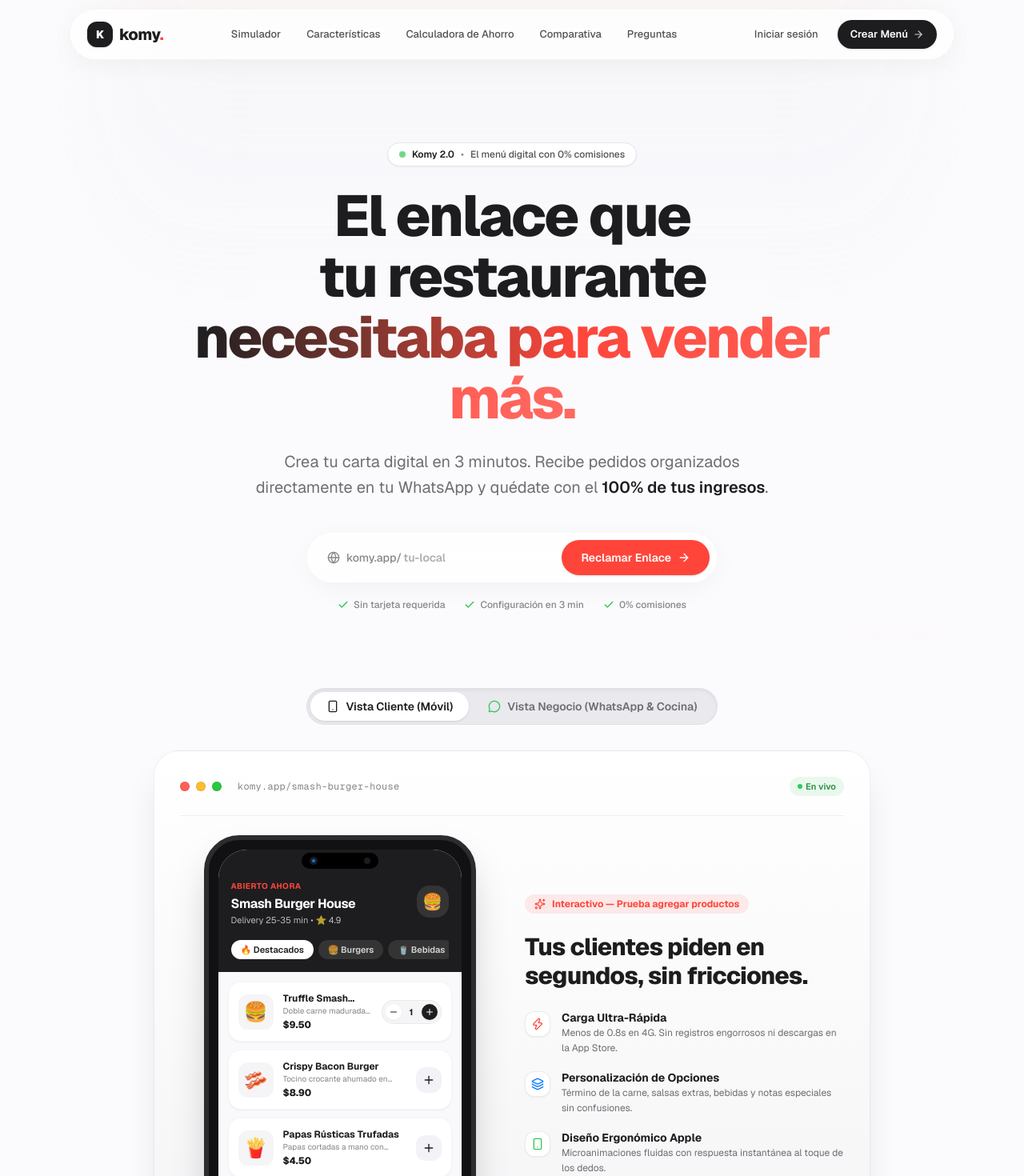
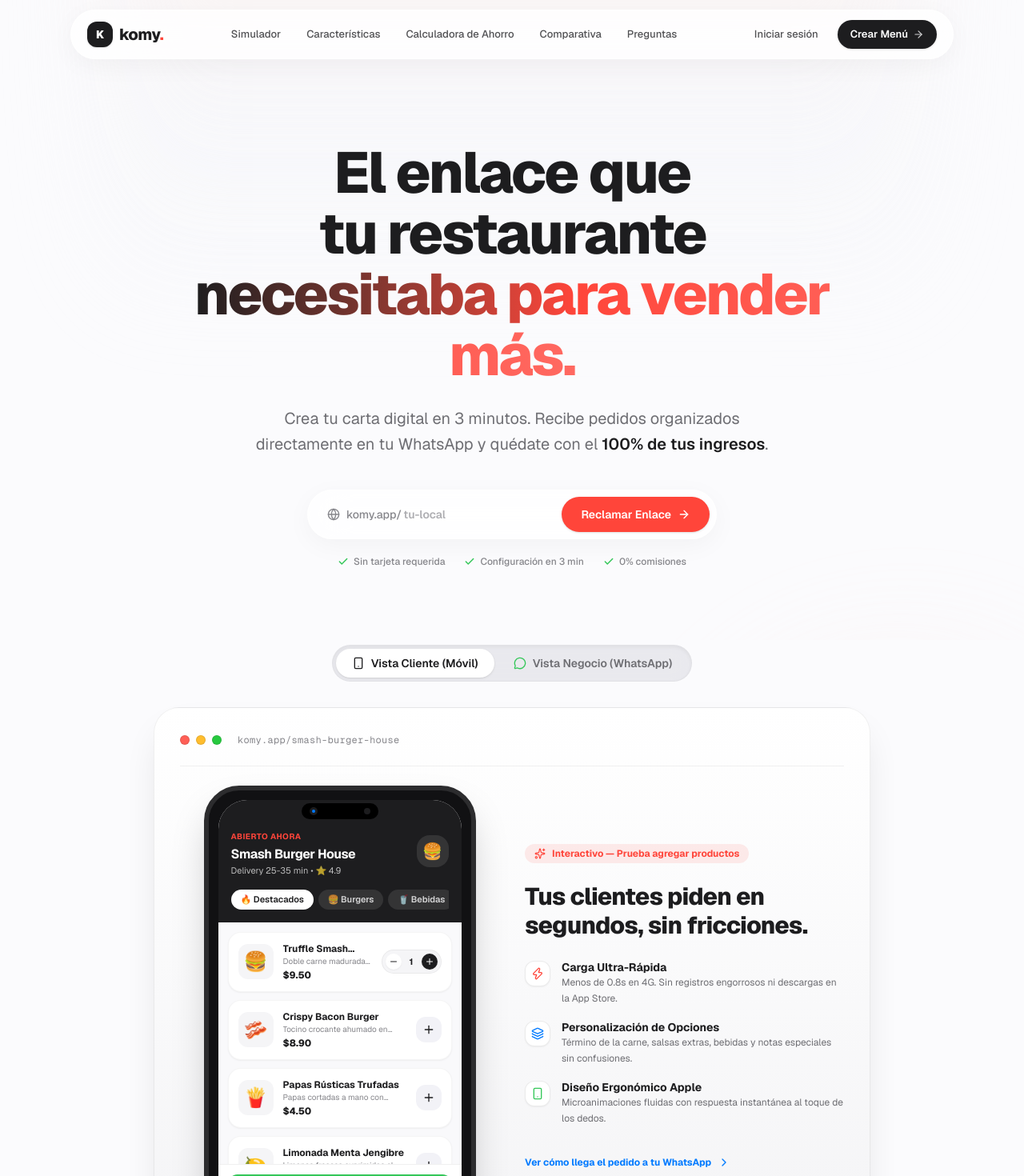
Before and after one commit to VictorEscalona10/menu-negocios, a Next.js app: page / in a window 1280 px wide. Shown: the top 1470 px of the page at 80% size. Built offline with nearby package versions, Linux system fonts and the light colour scheme.

Commit message:
arreglos en landing

```diff
--- a/app/page.tsx
+++ b/app/page.tsx
@@ -29,7 +29,7 @@
   const [cartItems, setCartItems] = useState<{ id: string; name: string; price: number; qty: number }[]>([
     { id: "1", name: "Truffle Smash Burger", price: 9.5, qty: 1 }
   ]);
-  const [orderStatus, setOrderStatus] = useState<"recibido" | "cocina" | "en_camino">("cocina");
+  const [orderStatus, setOrderStatus] = useState<"recibido" | "confirmado" | "en_camino">("confirmado");
   const [claimedSlug, setClaimedSlug] = useState("");
 
   // --- States for Interactive ROI Calculator ---
@@ -197,15 +197,6 @@
       {/* ─── Hero Section ─── */}
       <section className="relative z-10 pt-16 pb-20 md:pt-24 md:pb-28 max-w-6xl mx-auto px-4 sm:px-6">
 
-        {/* Eyebrow Pill */}
-        <div className="flex justify-center mb-6">
-          <div className="inline-flex items-center gap-2 px-3.5 py-1.5 rounded-full bg-white border border-[#E5E5EA] shadow-xs text-xs font-medium text-[#515154] hover:border-[#D1D1D6] transition-colors">
-            <span className="flex h-2 w-2 rounded-full bg-[#34C759] animate-pulse" />
-            <span className="font-semibold text-[#1D1D1F]">Komy 2.0</span>
-            <span className="text-[#86868B]">•</span>
-            <span>El menú digital con 0% comisiones</span>
-          </div>
-        </div>
 
         {/* Display Headline */}
         <div className="text-center max-w-4xl mx-auto space-y-6">
@@ -289,7 +280,7 @@
                 }`}
               >
                 <MessageCircle className="w-4 h-4 text-[#34C759]" />
-                <span>Vista Negocio (WhatsApp & Cocina)</span>
+                <span>Vista Negocio (WhatsApp)</span>
               </button>
             </div>
           </div>
@@ -304,15 +295,10 @@
                 <div className="w-3 h-3 rounded-full bg-[#FFBD2E] border border-black/10" />
                 <div className="w-3 h-3 rounded-full bg-[#27C93F] border border-black/10" />
                 <span className="ml-3 text-xs font-mono text-[#86868B] tracking-wide">
-                  {activeDeviceTab === "client" ? "komy.app/smash-burger-house" : "WhatsApp Business + Panel Cocina"}
+                  {activeDeviceTab === "client" ? "komy.app/smash-burger-house" : "WhatsApp Business • Pedidos Directos"}
                 </span>
               </div>
 
-              <div className="flex items-center gap-2">
-                <span className="inline-flex items-center gap-1 px-2.5 py-1 rounded-full text-[11px] font-semibold bg-[#34C759]/10 text-[#288E44]">
-                  <span className="w-1.5 h-1.5 rounded-full bg-[#34C759]" /> En vivo
-                </span>
-              </div>
             </div>
 
             {/* TAB 1: CLIENT EXPERIENCE (Interactive Phone Simulator) */}
@@ -491,7 +477,7 @@
                       onClick={() => setActiveDeviceTab("business")}
                       className="inline-flex items-center gap-2 text-xs font-bold text-[#007AFF] hover:underline"
                     >
-                      <span>Ver cómo llega el pedido a la cocina y WhatsApp</span>
+                      <span>Ver cómo llega el pedido a tu WhatsApp</span>
                       <ChevronRight className="w-4 h-4" />
                     </button>
                   </div>
@@ -499,7 +485,7 @@
               </div>
             )}
 
-            {/* TAB 2: BUSINESS EXPERIENCE (WhatsApp & Kitchen Ticket) */}
+            {/* TAB 2: BUSINESS EXPERIENCE (WhatsApp & Pedido Directo) */}
             {activeDeviceTab === "business" && (
               <div className="grid grid-cols-1 md:grid-cols-12 gap-8 items-center">
 
@@ -538,12 +524,12 @@
 
                   <div className="flex items-center justify-end gap-2">
                     <span className="text-[11px] font-semibold text-[#008069] bg-[#D9FDD3] px-3 py-1 rounded-full">
-                      Listo para imprimir o enviar a cocina
+                      Listo para confirmar y despachar
                     </span>
                   </div>
                 </div>
 
-                {/* Kitchen Live Order Manager */}
+                {/* Business Live Order Manager */}
                 <div className="md:col-span-6 space-y-6 text-left">
                   <div className="inline-flex items-center gap-2 px-3 py-1 rounded-full bg-[#34C759]/10 text-[#288E44] text-xs font-bold">
                     <CheckCircle2 className="w-3.5 h-3.5" /> Pedidos 100% Claros y Estructurados
@@ -574,14 +560,14 @@
                         Recibido
                       </button>
                       <button
-                        onClick={() => setOrderStatus("cocina")}
+                        onClick={() => setOrderStatus("confirmado")}
                         className={`py-2 px-3 rounded-xl text-xs font-bold transition-all ${
-                          orderStatus === "cocina"
+                          orderStatus === "confirmado"
                             ? "bg-[#007AFF] text-white shadow-xs"
                             : "bg-[#F2F2F7] text-[#6E6E73] hover:bg-[#E5E5EA]"
                         }`}
                       >
-                        En Cocina 👨‍🍳
+                        Confirmado ✅
                       </button>
                       <button
                         onClick={() => setOrderStatus("en_camino")}
```
Also changed, not shown: 1 other file (tests, documents, lock files or other folders).
